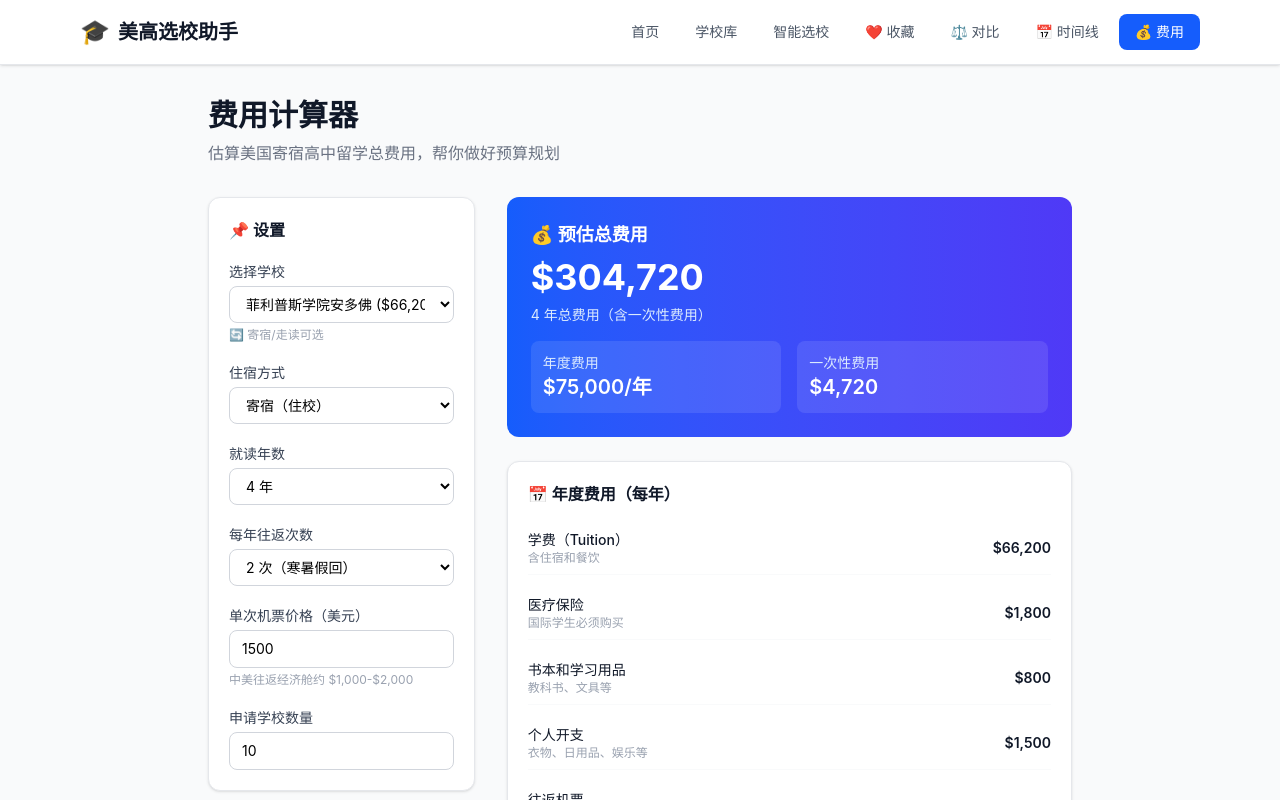
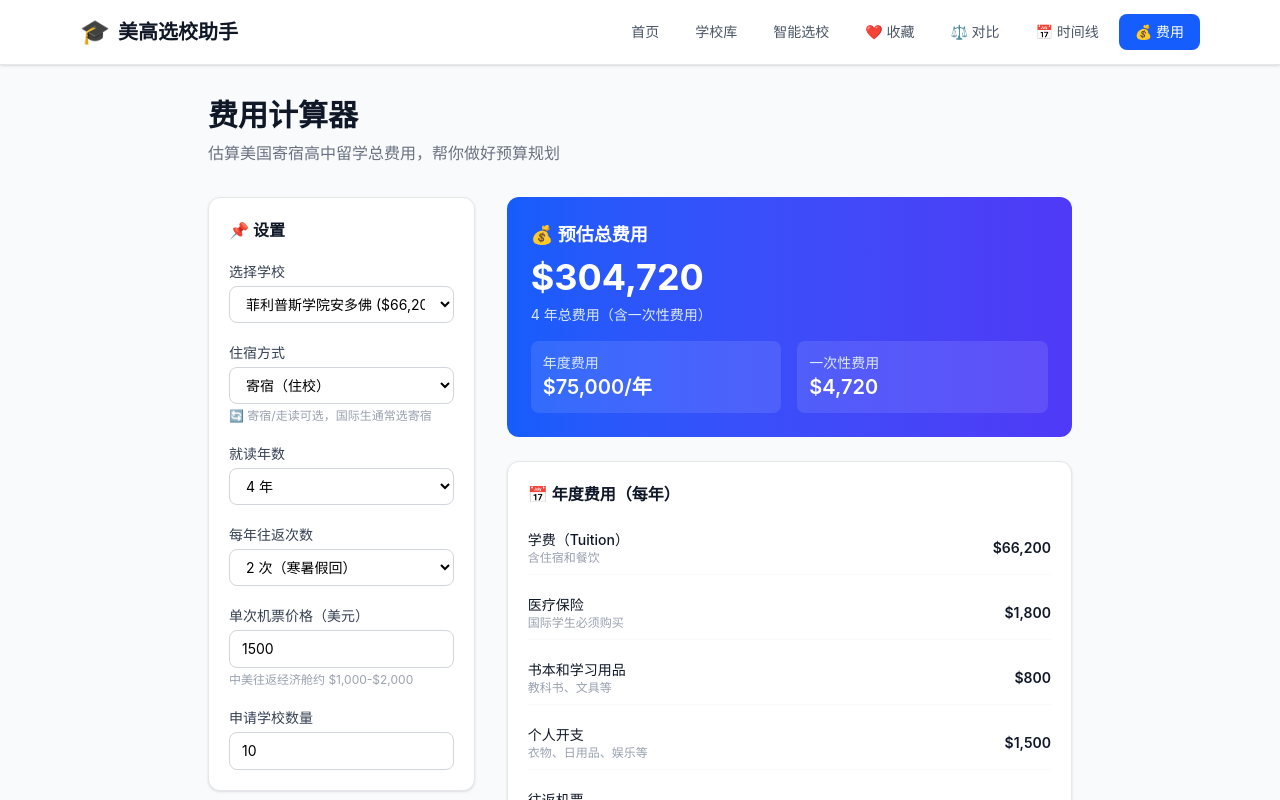
Before and after one commit to Hshyyy/meigao-helper, a React (Vite) app: page /cost in a window 1280 px wide. Shown: the top 800 px of the page. Built offline with nearby package versions, Linux system fonts and the light colour scheme.

Commit message:
费用计算器：所有学校都显示住宿方式，纯寄宿/纯走读显示唯一选项

```diff
--- a/src/pages/CostCalculator.tsx
+++ b/src/pages/CostCalculator.tsx
@@ -130,17 +130,22 @@ export default function CostCalculator() {
                   <option key={s.id} value={s.id}>{s.nameCn} (${s.tuition.toLocaleString()})</option>
                 ))}
               </select>
-              <p className="text-xs text-gray-400 mt-1">
-                {isPureBoarding && "✅ 纯寄宿学校，学费含住宿和餐饮"}
-                {isPureDay && "⚠️ 纯走读学校，需自行安排住宿"}
-                {isMixed && "🔄 寄宿/走读可选"}
-              </p>
             </div>
 
-            {/* 混合型：选择寄宿或走读 */}
-            {isMixed && (
-              <div>
-                <label className="block text-sm font-medium text-gray-700 mb-1">住宿方式</label>
+            {/* 住宿方式选择 */}
+            <div>
+              <label className="block text-sm font-medium text-gray-700 mb-1">住宿方式</label>
+              {isPureBoarding && (
+                <select disabled className="w-full border border-gray-300 rounded-lg px-3 py-2 text-sm bg-gray-50 text-gray-500">
+                  <option>寄宿（住校）— 仅此选项</option>
+                </select>
+              )}
+              {isPureDay && (
+                <select disabled className="w-full border border-gray-300 rounded-lg px-3 py-2 text-sm bg-gray-50 text-gray-500">
+                  <option>走读（不住校）— 仅此选项</option>
+                </select>
+              )}
+              {isMixed && (
                 <select
                   value={mixedChoice}
                   onChange={(e) => setMixedChoice(e.target.value as "boarding" | "day")}
@@ -149,8 +154,13 @@ export default function CostCalculator() {
                   <option value="boarding">寄宿（住校）</option>
                   <option value="day">走读（不住校）</option>
                 </select>
-              </div>
-            )}
+              )}
+              <p className="text-xs text-gray-400 mt-1">
+                {isPureBoarding && "✅ 纯寄宿学校，学费含住宿和餐饮"}
+                {isPureDay && "⚠️ 纯走读学校，需自行安排住宿"}
+                {isMixed && "🔄 寄宿/走读可选，国际生通常选寄宿"}
+              </p>
+            </div>
 
             {/* 走读时：选择住宿方案 */}
             {(isPureDay || (isMixed && mixedChoice === "day")) && (
```
